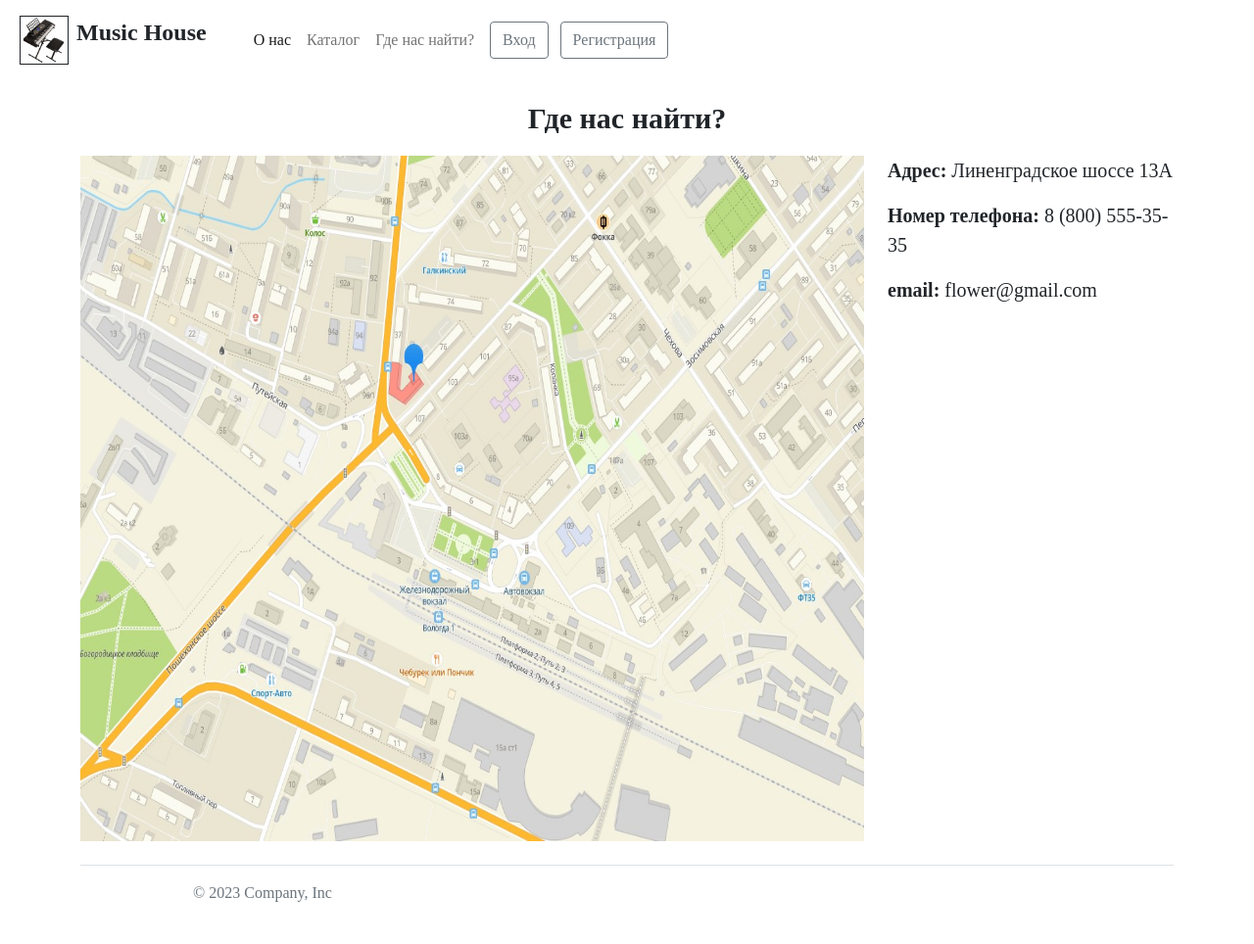
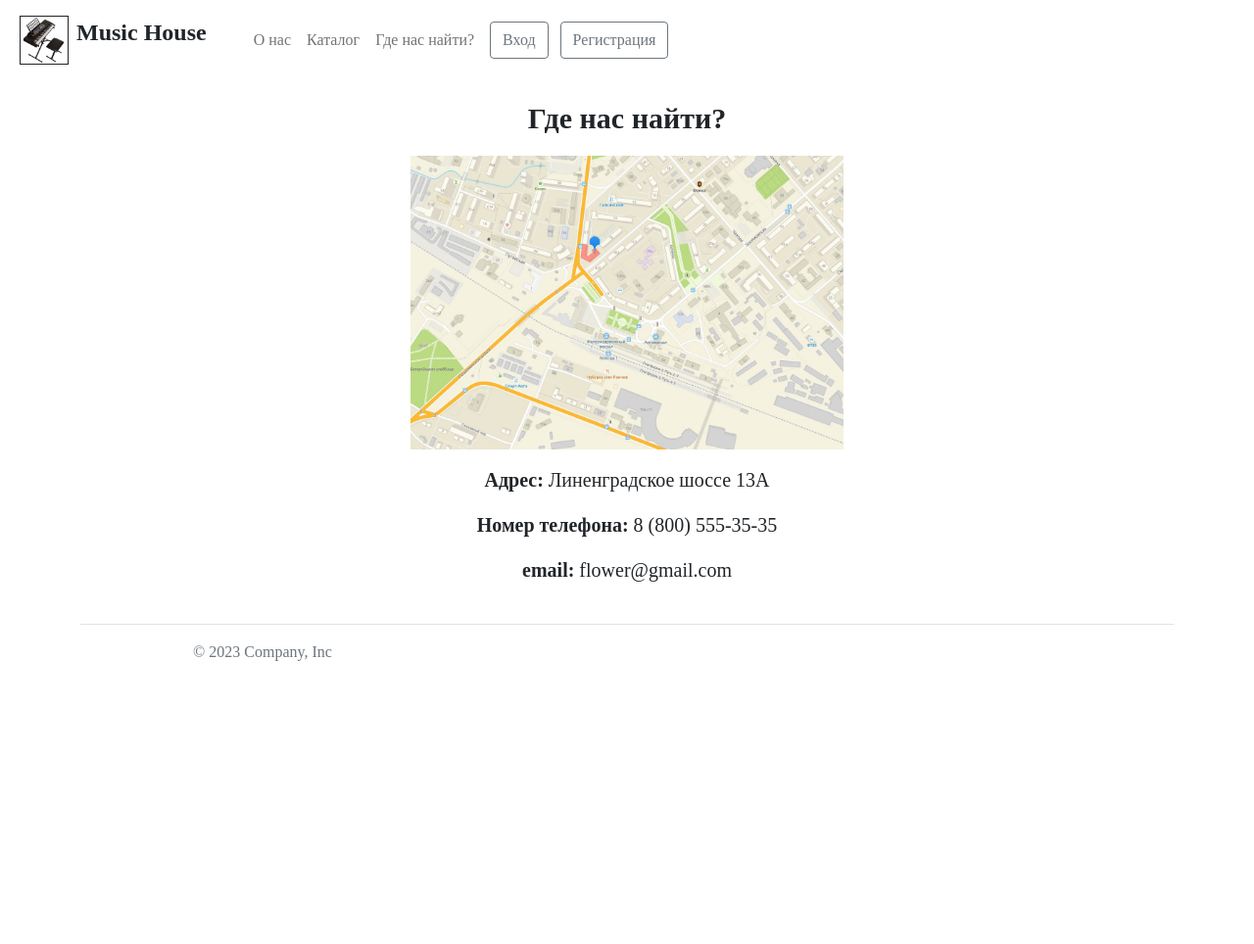
Before and after one commit to OstwaldAnna/Example-of-a-website, a PHP site: page /pages/adress.php in a window 1280 px wide. Shown: the whole page at 98% size. After the commit the page ends 675 px from the top, so only its background shows below. Run offline with PHP 8.4, Linux system fonts and the light colour scheme; some web fonts are replaced.

Commit message:
adaptation added

```diff
--- a/css/style.css
+++ b/css/style.css
@@ -70,12 +70,19 @@
 }
 
 .img_obj_fit_contain {
-  object-fit: contain;
+  object-fit: fill;
 }
 
 .img_h300 {
   height: 300;
 }
+
 .login-feedback{
   display: none;
 }
+
+.adress {
+  width: 90%;
+  height: 300px;
+  object-fit: contain;
+}
--- a/elements/header.php
+++ b/elements/header.php
@@ -14,7 +14,7 @@
       </button>
       <div class="collapse navbar-collapse" id="navbarNavAltMarkup">
         <div class="navbar-nav">
-          <li><a href="/index.php" aria-current="page" class="nav-link active">О нас</a></li>
+          <li><a href="/index.php" aria-current="page" class="nav-link">О нас</a></li>
           <li><a href="../pages/catalog.php" class="nav-link">Каталог</a></li>
           <li><a href="../pages/adress.php" class="nav-link">Где нас найти?</a></li>
         </div>
--- a/pages/adress.php
+++ b/pages/adress.php
@@ -3,7 +3,7 @@
 <head>
     <meta charset="UTF-8">
     <meta http-equiv="X-UA-Compatible" content="IE=edge">
-    <meta name="viewport" content="width=\, initial-scale=1.0">
+    <meta name="viewport" content="width=device-width, initial-scale=1.0">
     <link href="/bootstrap/css/bootstrap.css" rel="stylesheet">
     <link href="/css/style.css" rel="stylesheet">
     <title>Где нас найти?</title>
@@ -15,16 +15,18 @@
     ?>
 
     <div class="container mt-3 text-center">
-            <div class="col">
-                <p class="fw-bold f30">Где нас найти?</p>
-            </div>
+        <div class="col">
+            <p class="fw-bold f30">Где нас найти?</p>
+        </div>
     </div>
     <div class="container mt-3 text-center">
         <div class="row">
             <div class="col">
-                <img src="/resources/images/map.jpg" alt="map" height="700" width="800">
+                <img src="/resources/images/map.jpg" alt="map" class="adress">
             </div>
-            <div class="col text-start">
+        </div>
+        <div class="row mt-3">
+            <div class="col">
                 <p class="fs-5"><b>Адрес:</b> Линенградское шоссе 13А</p>
                 <p class="fs-5"><b>Номер телефона:</b> 8 (800) 555-35-35</p>
                 <p class="fs-5"><b>email:</b> flower@gmail.com</p>
```
Also changed, not shown: pages/catalog.php (+4 -4 lines), 1 other file.
